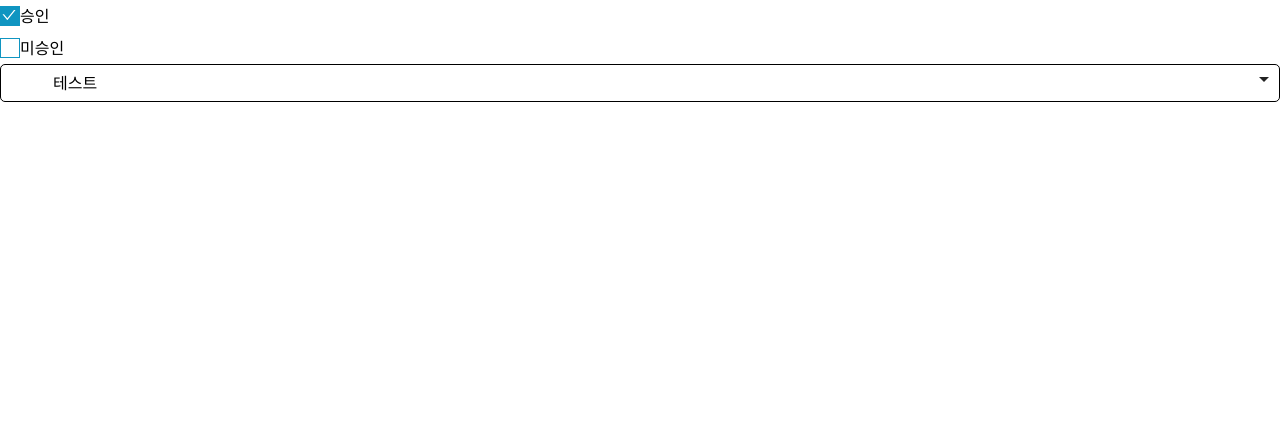
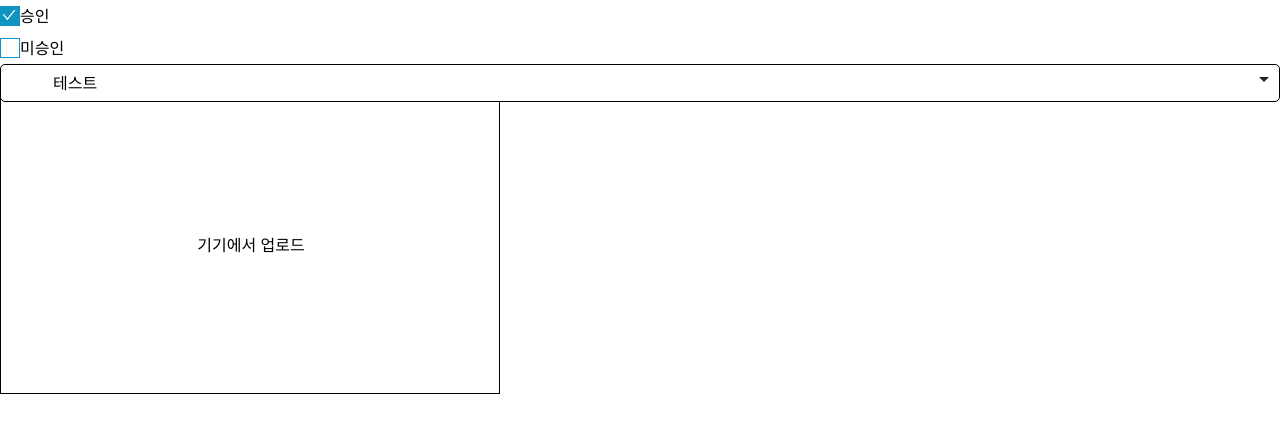
Before and after one commit to katl1314/next-shopping, a Next.js app: page /pages in a window 1280 px wide. Shown: the top 432 px of the page. Built offline with nearby package versions, Linux system fonts and the light colour scheme.

Commit message:
feature: Dropzone 추가

```diff
--- a/app/components/molecules/Checkbox/index.tsx
+++ b/app/components/molecules/Checkbox/index.tsx
@@ -51,14 +51,12 @@ const Checkbox = (props: ICheckboxProps) => {
   }, [checked]);
 
   return (
-    <>
-      {/* Flex 1차원 요소 배치 */}
     <Flex alignItems="center">
       <CheckboxElement
         {...rest}
         ref={ref}
         type="checkbox"
-          checked={checked}
+        defaultChecked={checked}
         onChange={onChange}
       ></CheckboxElement>
       <CheckBoxIcon size={20} onClick={handleClick} checked={isChecked} />
@@ -66,7 +64,6 @@ const Checkbox = (props: ICheckboxProps) => {
         <Text>{label.current}</Text>
       </Label>
     </Flex>
-    </>
   );
 };
 
--- /dev/null
+++ b/app/components/molecules/Dropzone/index.tsx
@@ -0,0 +1,142 @@
+'use client';
+import React, { useCallback, useEffect, useRef, useState } from 'react';
+import styled from 'styled-components';
+import Text from '@components/atoms/Text';
+
+// 허용할 파일 타입
+type FileType =
+  | 'image/*'
+  | 'image/png'
+  | 'image/jpg'
+  | 'image/jpeg'
+  | 'image/gif'
+  | 'video/mp4'
+  | 'text/plain'
+  | 'application/pdf';
+
+interface IDropzoneProps {
+  id: string; // 고유 이름
+  accept?: FileType[]; // 파일 타입
+  files?: File[]; // 입력 파일
+  width?: number | string; // 드롭존 너비 number타입이면 px, string타입이면 %도 사용할 수 있다.
+  height?: number | string; // 드롭존 높이
+}
+
+type SizeType = { width: number | string; height: number | string };
+
+const DropzoneRoot = styled.div<SizeType>`
+  width: ${({ width }) => (typeof width === 'number' ? `${width}px` : width)};
+  height: ${({ height }) => (typeof height === 'number' ? `${height}px` : height)};
+  border: 1px solid black;
+  box-sizing: border-box;
+`;
+
+const DropzoneInputFile = styled.input`
+  display: none;
+`;
+
+const DropdownContent = styled.div<SizeType>`
+  display: flex;
+  flex-direction: column;
+  align-items: center;
+  justify-content: center;
+  width: ${({ width }) => (typeof width === 'number' ? `${width}px` : width)};
+  height: ${({ height }) => (typeof height === 'number' ? `${height}px` : height)};
+`;
+
+const Dropzone = (props: IDropzoneProps) => {
+  const { accept, id, width = '100%', height = 300, files = [] } = props;
+  const rootRef = useRef<HTMLDivElement>(null); // root영역 접근을 위한 ref
+  const inputRef = useRef<HTMLInputElement>(null); // input접근을 위한 ref
+  const [fileList, setFileList] = useState<File[]>(files);
+
+  // 드롭존 영역 안에 있을때
+  const handleDragOver = useCallback((event: React.DragEvent) => {
+    event.preventDefault();
+    event.stopPropagation();
+  }, []);
+
+  // 파일이 드롭되었을때 (dropOver필수)
+  const handleDrop = (event: React.DragEvent) => {
+    event.preventDefault();
+    event.stopPropagation();
+
+    const files: File[] | undefined = getFilesFromEvent(event, accept);
+
+    if (files != undefined) {
+      setFileList(files);
+    }
+  };
+
+  // input 파일 변경 이벤트
+  const handleChange = useCallback((event: React.ChangeEvent) => {
+    const files: File[] | undefined = getFilesFromEvent(event, accept);
+
+    if (files != undefined) {
+      setFileList(files);
+    }
+  }, []);
+
+  const isDropEvent = (event: unknown): event is React.DragEvent => {
+    return typeof event === 'object' && event != null && 'dataTransfer' in event;
+  };
+
+  const isInputElement = (target: EventTarget): target is HTMLInputElement => {
+    return 'tagName' in target;
+  };
+
+  const getFilesFromEvent = (
+    event: React.DragEvent | React.ChangeEvent,
+    accept?: FileType[],
+  ): File[] | undefined => {
+    let files: File[] | undefined;
+
+    if (isDropEvent(event)) {
+      files = Array.from(event.dataTransfer.files);
+    } else if (isInputElement(event.target) && event.target.files) {
+      files = Array.from(event.target.files);
+    }
+
+    if (files == undefined) return undefined;
+    if (accept == null) return files;
+    return files.filter(file => accept.includes(file.type as FileType));
+  };
+
+  // File배열을 FileList로 변환한다.
+  const parseFileToFileList = (files: File[]): FileList => {
+    const dataTransfer = new DataTransfer(); // File[]에서 FileList 변환
+    files.forEach(file => dataTransfer.items.add(file));
+    return dataTransfer.files;
+  };
+
+  useEffect(() => {
+    if (inputRef.current != null) {
+      if (fileList.length > 0) inputRef.current.files = parseFileToFileList(fileList);
+      else inputRef.current.value = ''; // 파일이 없으면 초기화.
+    }
+  }, [fileList]);
+
+  return (
+    <DropzoneRoot
+      ref={rootRef}
+      width={width}
+      height={height}
+      onDrop={handleDrop}
+      onDragOver={handleDragOver}
+    >
+      <DropzoneInputFile
+        id={id}
+        ref={inputRef}
+        type="file"
+        accept={accept?.join('|')} // 허용 파일 타입
+        multiple // 여러개 업로드
+        onChange={handleChange}
+      ></DropzoneInputFile>
+      <DropdownContent width={width} height={height}>
+        <Text textAlign="center">기기에서 업로드</Text>
+      </DropdownContent>
+    </DropzoneRoot>
+  );
+};
+
+export default Dropzone;
--- a/app/pages/page.tsx
+++ b/app/pages/page.tsx
@@ -4,6 +4,7 @@ import { Metadata } from 'next';
 // import ShapeImage from '../components/atoms/ShapeImage';
 import Checkbox from '../components/molecules/Checkbox';
 import Dropdown from '../components/molecules/Dropdown';
+import Dropzone from '../components/molecules/Dropzone';
 // import Box from '@components/layout/Box';
 // import Flex from '@components/layout/Flex';
 // import Grid from '@components/layout/Grid';
@@ -47,6 +48,7 @@ export default function Page() {
       <Checkbox checkLabel="승인" unCheckLabel="미승인" checked={true}></Checkbox>
       <Checkbox checkLabel="승인" unCheckLabel="미승인" checked={false}></Checkbox>
       <Dropdown id="combo" items={dropdownItem} placeholder="테스트"></Dropdown>
+      <Dropzone id="dropzone" width={500} height={300} accept={['text/plain']}></Dropzone>
     </div>
   );
 }
```
Lines whose indentation alone changed are shown as unchanged.
